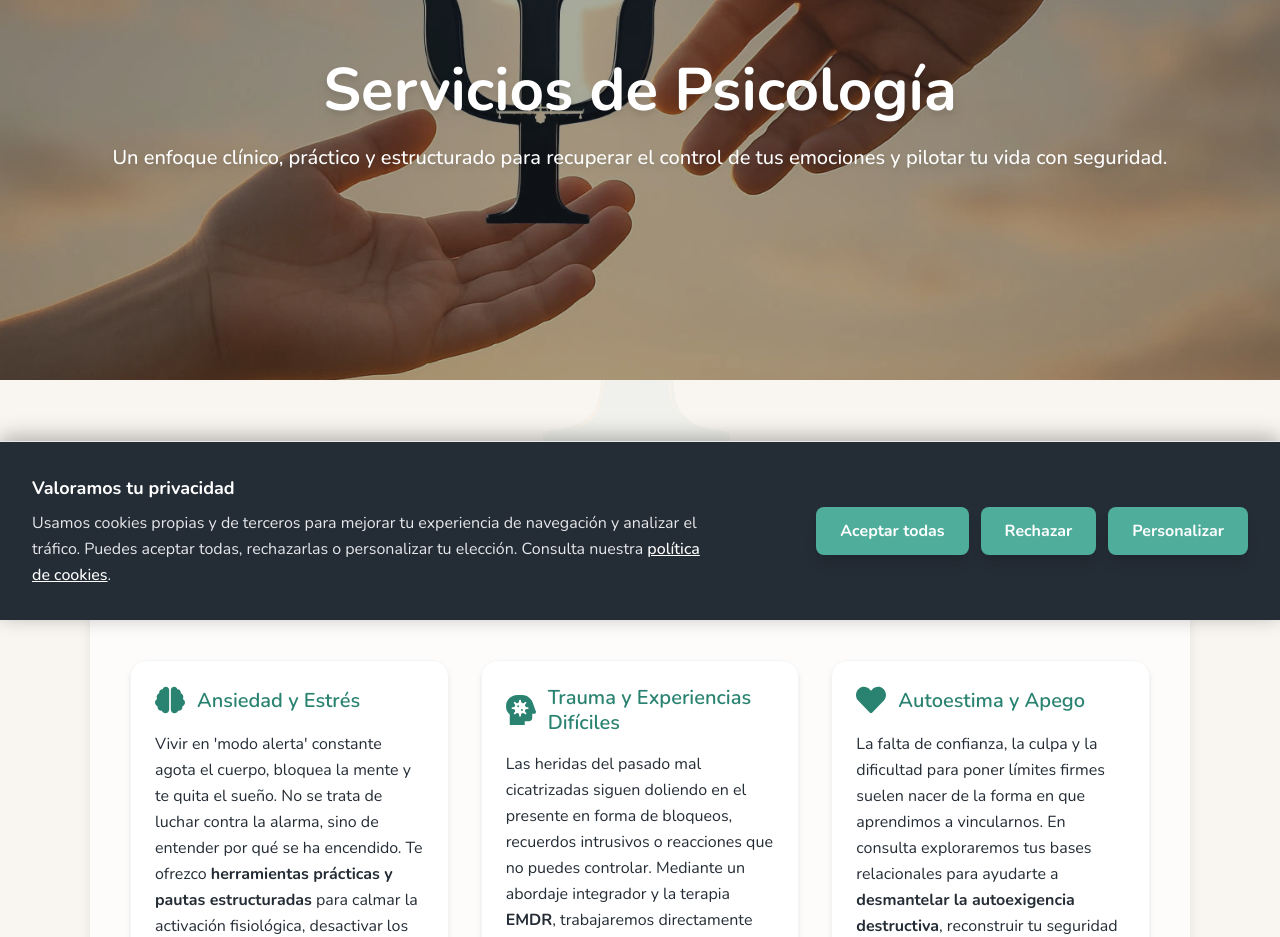
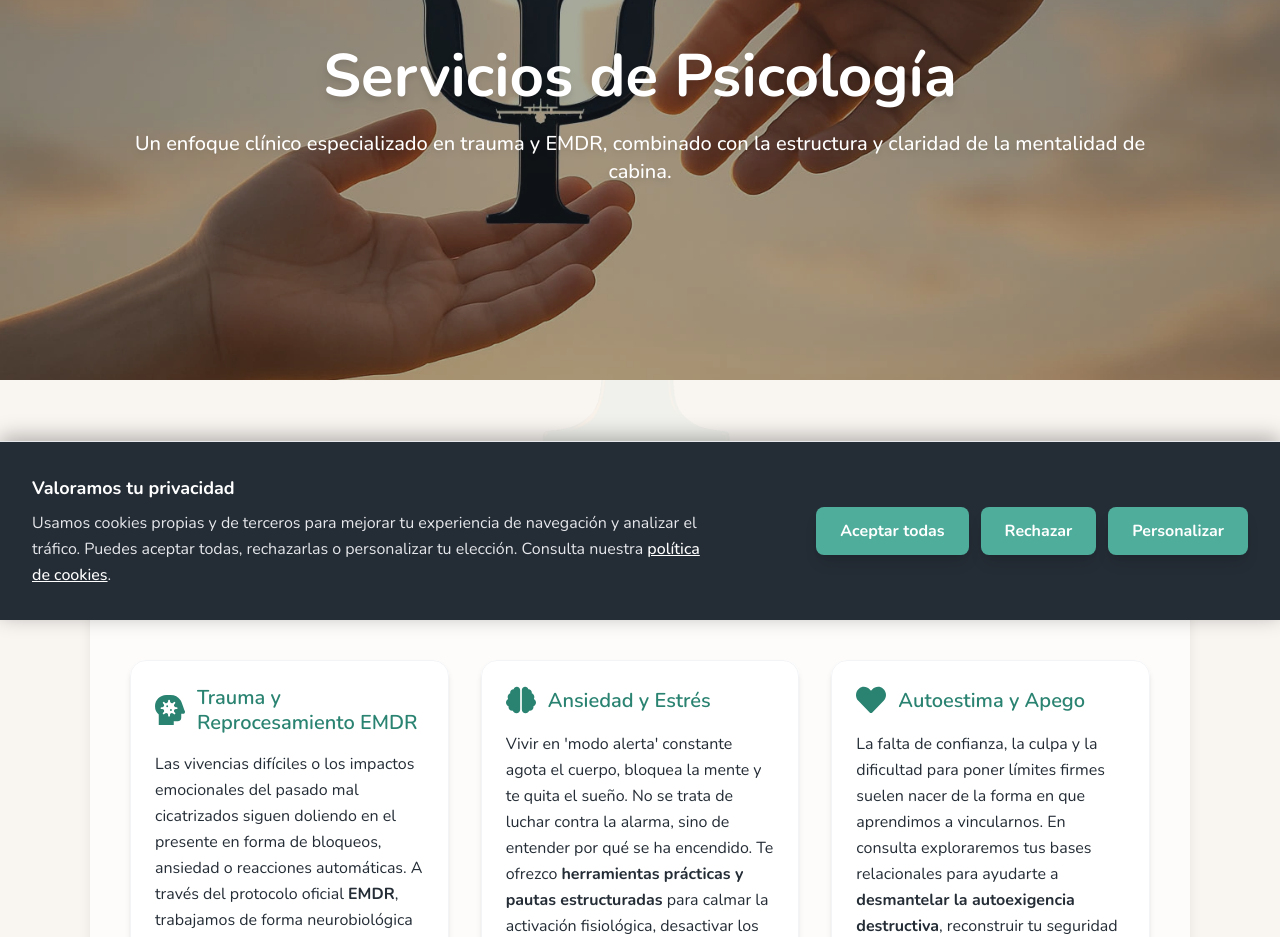
Before and after one commit to psicopiloto/psicopilotopage1, a Next.js app: page /servicios in a window 1280 px wide. Shown: the part 180-1117 px from the top of the page. Built offline with nearby package versions, Linux system fonts and the light colour scheme.

Commit message:
Update servicios.js

```diff
--- a/pages/servicios.js
+++ b/pages/servicios.js
@@ -18,19 +18,19 @@ import {
 } from "react-icons/fa";
 
 export default function Servicios() {
-  // ✨ TEXTOS OPTIMIZADOS: Enfoque clínico, empático y resolutivo (Copywriting de alta conversión)
+  // ✨ TEXTOS OPTIMIZADOS: Foco absoluto en Trauma y Reprocesamiento EMDR, con un enfoque clínico y resolutivo
   const serviciosPersonas = [
+    {
+      title: "Trauma y Reprocesamiento EMDR", // 🚀 Palabra clave directa en el título de la tarjeta para destacar en este campo
+      desc: "Las vivencias difíciles o los impactos emocionales del pasado mal cicatrizados siguen doliendo en el presente en forma de bloqueos, ansiedad o reacciones automáticas. A través del protocolo oficial <strong>EMDR</strong>, trabajamos de forma neurobiológica sobre tu sistema nervioso para <strong>procesar, liberar y recolocar esas memorias dolorosas</strong> en un lugar seguro, permitiéndote recuperar la calma y avanzar.",
+      cta: "Inicia tu proceso de sanación",
+      icon: <FaHeadSideVirus aria-hidden="true" />,
+    },
     {
       title: "Ansiedad y Estrés",
       desc: "Vivir en 'modo alerta' constante agota el cuerpo, bloquea la mente y te quita el sueño. No se trata de luchar contra la alarma, sino de entender por qué se ha encendido. Te ofrezco <strong>herramientas prácticas y pautas estructuradas</strong> para calmar la activación fisiológica, desactivar los pensamientos catastróficos y recuperar la estabilidad en tu día a día.",
       cta: "Toma los mandos de tu calma",
       icon: <FaBrain aria-hidden="true" />,
-    },
-    {
-      title: "Trauma y Experiencias Difíciles",
-      desc: "Las heridas del pasado mal cicatrizadas siguen doliendo en el presente en forma de bloqueos, recuerdos intrusivos o reacciones que no puedes controlar. Mediante un abordaje integrador y la terapia <strong>EMDR</strong>, trabajaremos directamente sobre tu sistema nervioso para <strong>procesar, liberar y recolocar esas memorias dolorosas</strong> en un lugar seguro, permitiéndote por fin avanzar.",
-      cta: "Inicia tu proceso de sanación",
-      icon: <FaHeadSideVirus aria-hidden="true" />,
     },
     {
       title: "Autoestima y Apego",
@@ -82,28 +82,28 @@ export default function Servicios() {
 
   return (
     <div className="relative min-h-screen flex flex-col font-sans bg-psicopiloto-sand-50 text-psicopiloto-gray-700">
-      {/* 🚀 SEO MEJORADO: Título limpio que aprovecha el titleTemplate global */}
+      {/* 🚀 SEO MEJORADO: Título limpio que aprovecha el titleTemplate global con foco en EMDR */}
       <NextSeo
-        title="Servicios de Psicoterapia Integradora"
-        description="Consulta de psicología online y presencial en Granada. Especialista en tratamiento de Ansiedad, Trauma, EMDR, Apego, Gestión de la Ira y consultoría para Empresas."
+        title="Servicios de Psicoterapia Integradora y EMDR"
+        description="Consulta de psicología online y presencial en Granada. Especialista en tratamiento de Trauma, reprocesamiento EMDR, Ansiedad, Gestión de la Ira y consultoría corporativa."
         canonical="https://psicopiloto.com/servicios"
         additionalMetaTags={[
           {
             name: "keywords",
-            content: "psicólogo granada, terapia emdr granada, psicoterapia online, tratamiento ansiedad, especialista en trauma, gestión de la ira, trastornos alimentarios granada, crm empresas factores humanos",
+            content: "terapia emdr granada, psicologo emdr granada, especialista trauma granada, psicoterapia online, tratamiento ansiedad, gestion de la ira, trastornos alimentarios granada",
           },
           { name: "author", content: "Jose Carlos Rguez. Retamar" },
         ]}
         openGraph={{
           url: "https://psicopiloto.com/servicios",
-          title: "Servicios de Psicología Integradora | Psicopiloto®",
-          description: "Psicoterapia especializada para adultos y parejas. Formación en factores humanos y gestión de crisis para empresas.",
+          title: "Servicios de Psicología Integradora y EMDR | Psicopiloto®",
+          description: "Psicoterapia especializada para adultos y parejas. Enfoque centrado en el trauma y protocolo oficial EMDR en Granada.",
           images: [
             {
               url: "https://www.psicopiloto.com/header-servicios.webp",
               width: 1200,
               height: 630,
-              alt: "Consultorio de psicología integradora y herramientas de intervención",
+              alt: "Consultorio de psicología integradora y herramientas de intervención en trauma",
               type: "image/webp",
             },
           ],
@@ -116,7 +116,7 @@ export default function Servicios() {
 
       <PageHeader
         title="Servicios de Psicología"
-        subtitle="Un enfoque clínico, práctico y estructurado para recuperar el control de tus emociones y pilotar tu vida con seguridad."
+        subtitle="Un enfoque clínico especializado en trauma y EMDR, combinado con la estructura y claridad de la mentalidad de cabina."
         backgroundImage="/header-servicios.webp"
       />
 
@@ -131,7 +131,7 @@ export default function Servicios() {
               Psicoterapia para Adultos y Parejas
             </h2>
             <p className="text-lg text-psicopiloto-gray-500 mt-2 max-w-2xl mx-auto">
-              Cada proceso es único. Adapto las herramientas de la psicología integradora para diseñar un plan de sesiones a la medida de tus necesidades, ya sea online o en mi consulta de Granada.
+              Cada proceso es único. Adapto las herramientas de la psicología integradora para diseñar un plan de vuelo a la medida de tu historia, utilizando el protocolo avanzado EMDR en mi consulta de Granada o de forma online.
             </p>
           </div>
 
```
